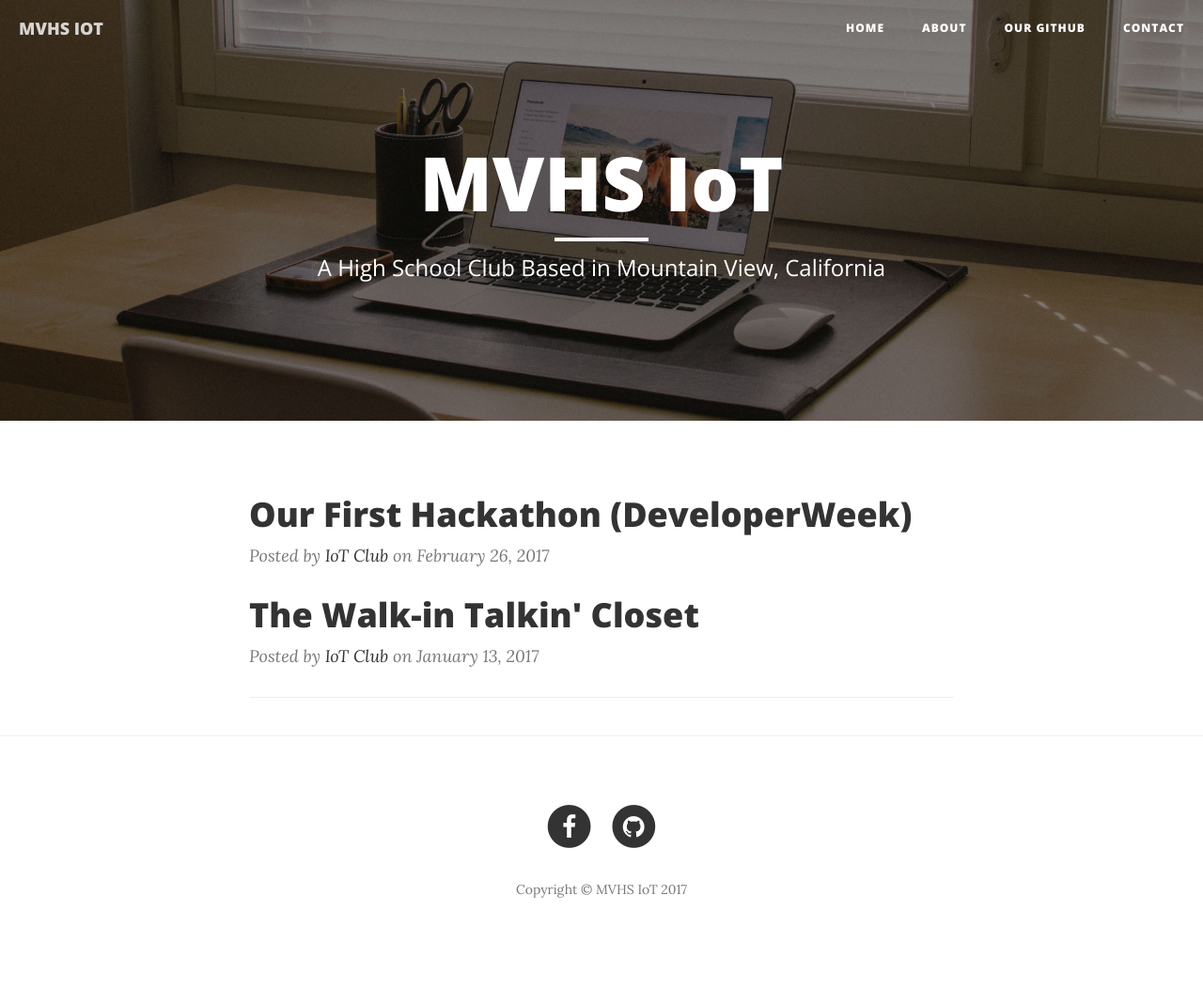
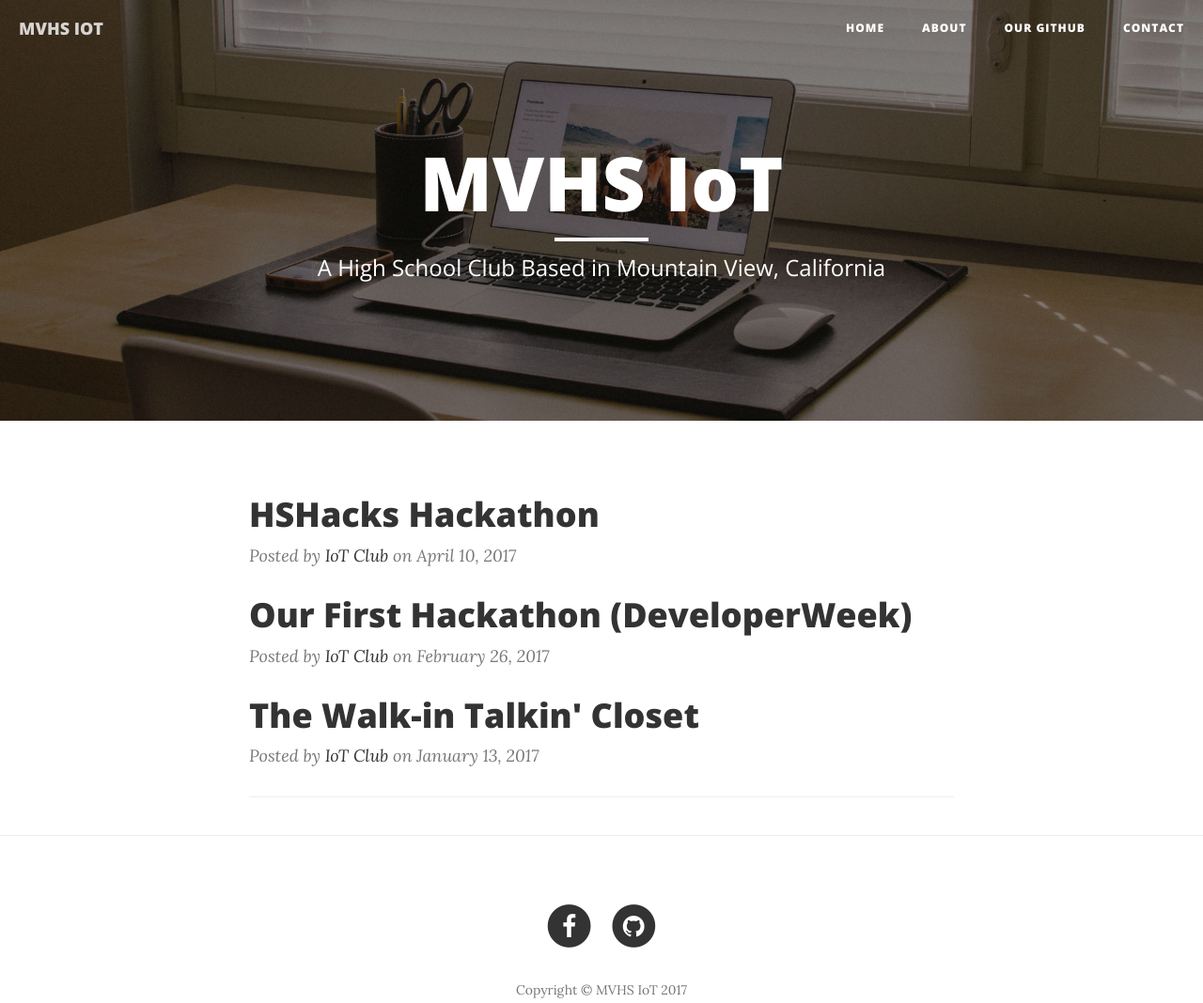
Before and after one commit to erikbZhang/PlantBlog, a website: page index.html in a window 1280 px wide. Shown: the whole page at 94% size. Before the commit the page ends 1023 px from the top, so only its background shows below. Drawn offline with nearby package versions, Linux system fonts and the light colour scheme.

Commit message:
Update index.html

```diff
--- a/index.html
+++ b/index.html
@@ -89,6 +89,14 @@
         <div class="row">
             <div class="col-lg-8 col-lg-offset-2 col-md-10 col-md-offset-1">
                 <div class="post-preview">
+                    <a href="post3.html">
+                        <h2 class="post-title">
+                            HSHacks Hackathon
+                        </h2>
+                    </a>
+                    <p class="post-meta">Posted by <a href="#">IoT Club</a> on April 10, 2017</p>
+                </div>
+                <div class="post-preview">
                     <a href="post2.html">
                         <h2 class="post-title">
                             Our First Hackathon (DeveloperWeek)
```
